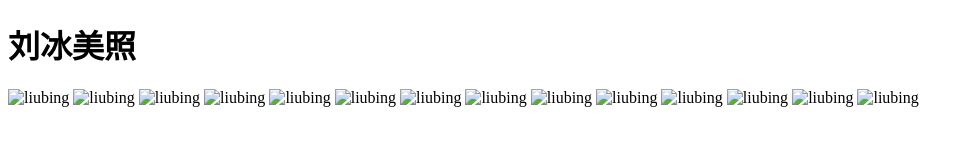
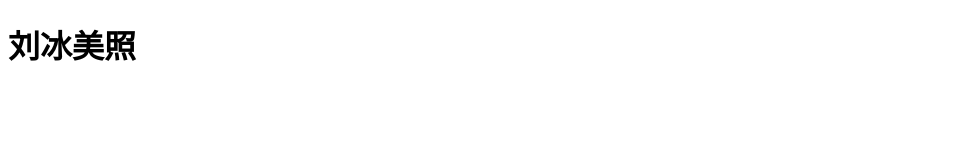
Before and after one commit to cxyfunny/cxyfunny.gitub.io, a plain HTML site: page index.html in a window 1280 px wide. Shown: the whole page, without its empty margins (0-974 px from the left). Drawn offline with Linux system fonts and the light colour scheme.

Commit message:
Update index.html

```diff
--- a/index.html
+++ b/index.html
@@ -8,19 +8,5 @@
 </head>
 <body>
     <h1>刘冰美照</h1>
-    <img src="3.jpg" alt="liubing" title="刘冰">
-    <img src="4.jpg" alt="liubing" title="刘冰">
-    <img src="5.jpg" alt="liubing" title="刘冰">
-    <img src="6.jpg" alt="liubing" title="刘冰">
-    <img src="7.jpg" alt="liubing" title="刘冰">
-    <img src="8.jpg" alt="liubing" title="刘冰">
-    <img src="9.jpg" alt="liubing" title="刘冰">
-    <img src="10.jpg" alt="liubing" title="刘冰">
-    <img src="11.jpg" alt="liubing" title="刘冰">
-    <img src="12.jpg" alt="liubing" title="刘冰">
-    <img src="13.jpg" alt="liubing" title="刘冰">
-    <img src="14.jpg" alt="liubing" title="刘冰">
-    <img src="15.jpg" alt="liubing" title="刘冰">
-    <img src="16.jpg" alt="liubing" title="刘冰">
 </body>
 </html>
```
